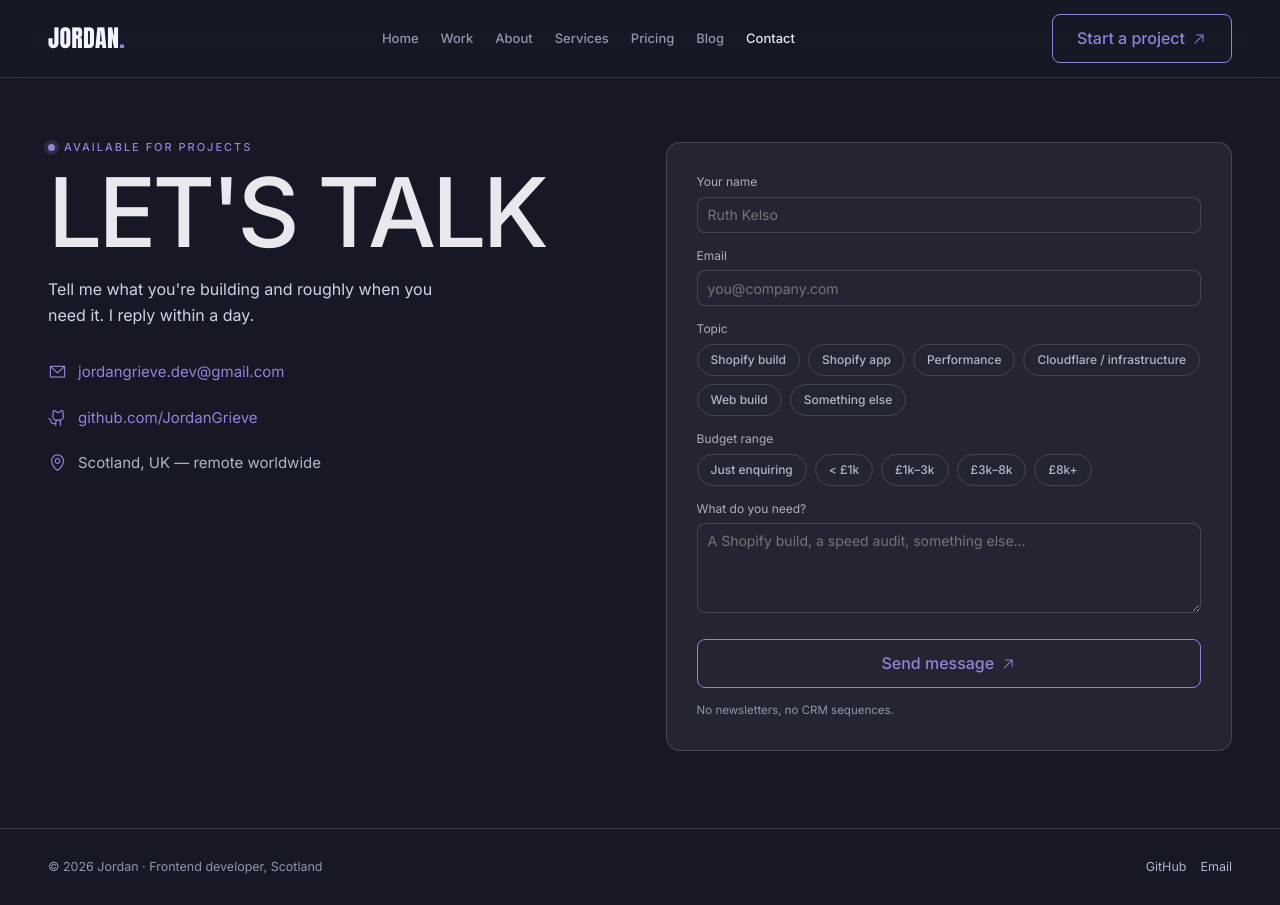
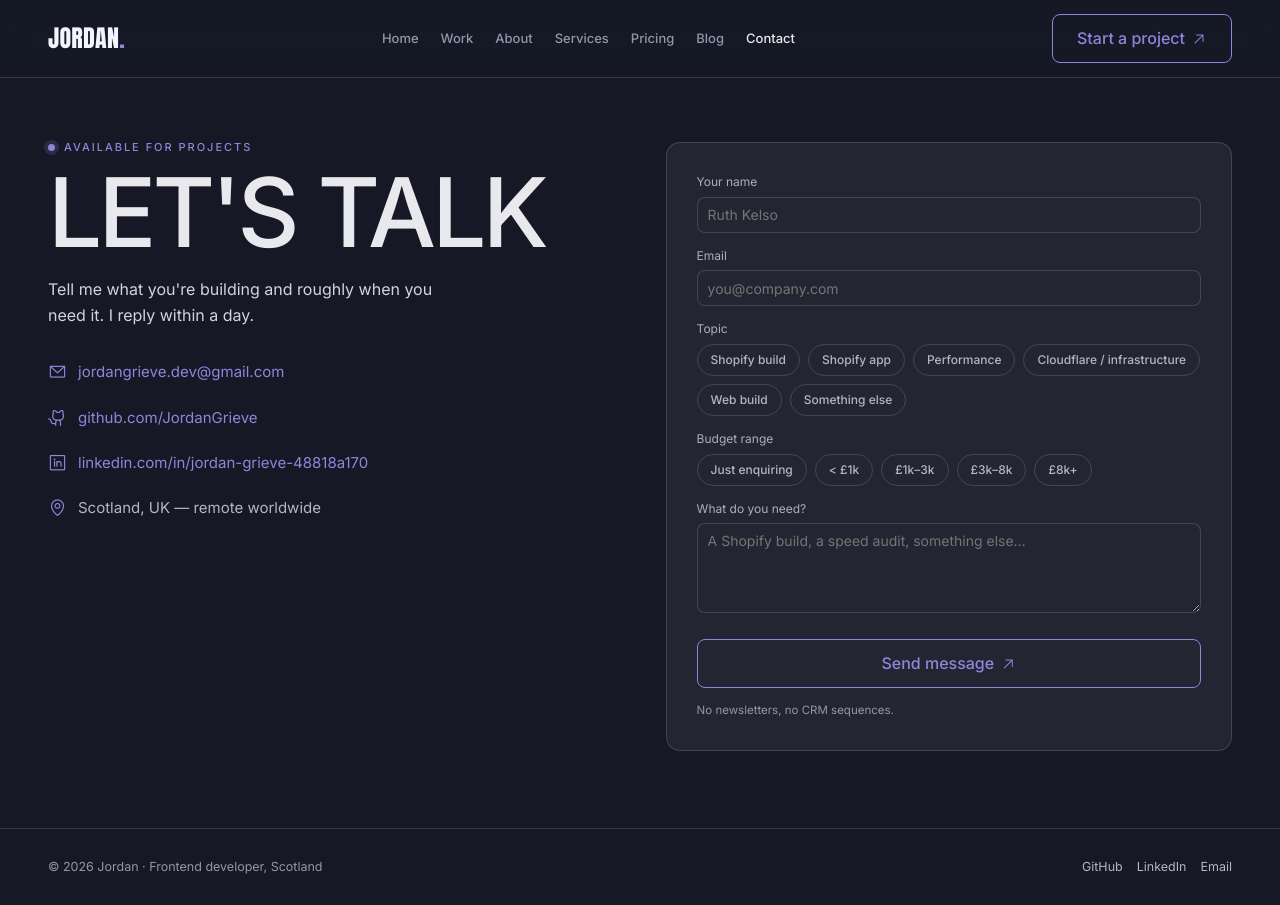
Before and after one commit to JordanGrieve/PersonalWebsite2026, a Next.js app: page /contact in a window 1280 px wide. Built offline with nearby package versions, Linux system fonts and the light colour scheme.

Commit message:
Wire the LinkedIn profile, drop X
LinkedIn points at the profile URL. X is removed rather than left as a
disabled entry — there is no account, so a TODO would have sat there
indefinitely.

Co-Authored-By: Claude Opus 5 <noreply@anthropic.com>

```diff
--- a/src/data/site.ts
+++ b/src/data/site.ts
@@ -38,20 +38,10 @@ export const socials: Social[] = [
     icon: "ph ph-github-logo",
   },
   {
-    // TODO: needs the profile URL (linkedin.com/in/…). The one supplied was
-    // linkedin.com/feed/, which is the logged-in home feed — a visitor
-    // clicking it lands on their own feed or a login wall, not this profile.
     label: "LinkedIn",
-    handle: "linkedin.com/in/…",
-    href: null,
+    handle: "linkedin.com/in/jordan-grieve-48818a170",
+    href: "https://www.linkedin.com/in/jordan-grieve-48818a170/",
     icon: "ph ph-linkedin-logo",
-  },
-  {
-    // TODO: no account given. Delete this entry if there is not one.
-    label: "X",
-    handle: "x.com/…",
-    href: null,
-    icon: "ph ph-x-logo",
   },
 ];
 
```
